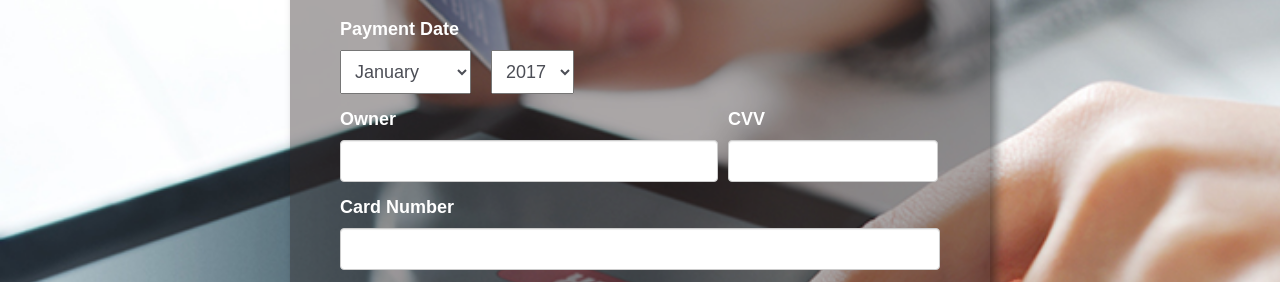
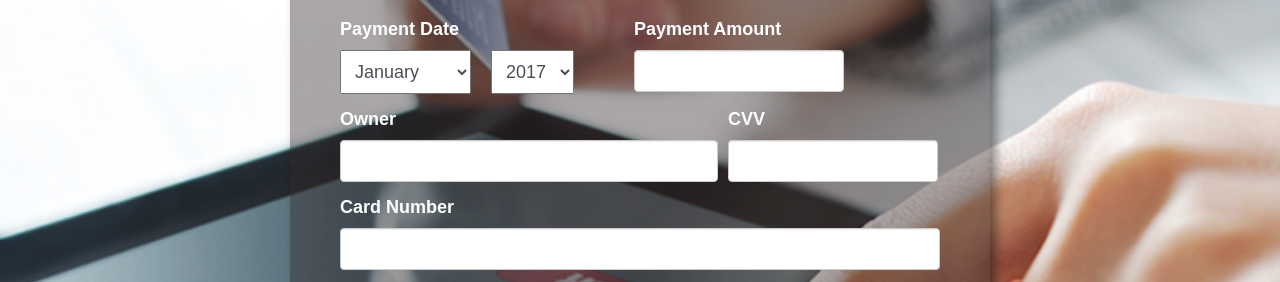
Before and after one commit to Yastrenky/payment-option, a plain HTML site: page index.html in a window 1280 px wide. Shown: the part 310-592 px from the top of the page. Drawn offline with nearby package versions, Linux system fonts and the light colour scheme.

Commit message:
Alex commit

```diff
--- a/assets/js/script.js
+++ b/assets/js/script.js
@@ -8,6 +8,7 @@ $(function() {
   var confirmButton = $('#confirm-purchase');
   var visa = $("#visa");
   var amex = $("#amex");
+  var precio = $('#precio');
 
   // Use the payform library to format and validate
   // the payment fields.
@@ -60,3 +61,7 @@ $(function() {
     }
   });
 });
+function soloNumeros(e){
+  var key = window.Event ? e.which : e.keyCode
+  return (key >= 48 && key <= 57 || key === 190)
+}
--- a/index.html
+++ b/index.html
@@ -25,7 +25,7 @@
       </div>
       <div class="payment">
         <form>
-          <div class="form-group" id="expiratio-date">
+          <div class="form-group " id="expiration-date">
             <label>Payment Date</label>
             <select>
                             <option value="01">January</option>
@@ -49,6 +49,11 @@
                             <option value="21"> 2021</option>
                         </select>
           </div>
+          <div class="form-group CVV">
+            <label for="cvv">Payment Amount</label>
+            <input class="form-control" id="precio" type="text" onKeyPress="return soloNumeros(event)">
+          </div>
+
           <div class="form-group owner">
             <label for="owner">Owner</label>
             <input type="text" class="form-control" id="owner">
@@ -57,11 +62,13 @@
             <label for="cvv">CVV</label>
             <input type="text" class="form-control" id="cvv">
           </div>
+
           <div class="form-group" id="card-number-field">
             <label for="cardNumber">Card Number</label>
             <input type="text" class="form-control" id="cardNumber">
           </div>
-          <div class="form-group" id="expiration-date">
+
+          <div class="form-group " id="expiration-date">
             <label>Expiration Date</label>
             <select>
                             <option value="01">January</option>
```
